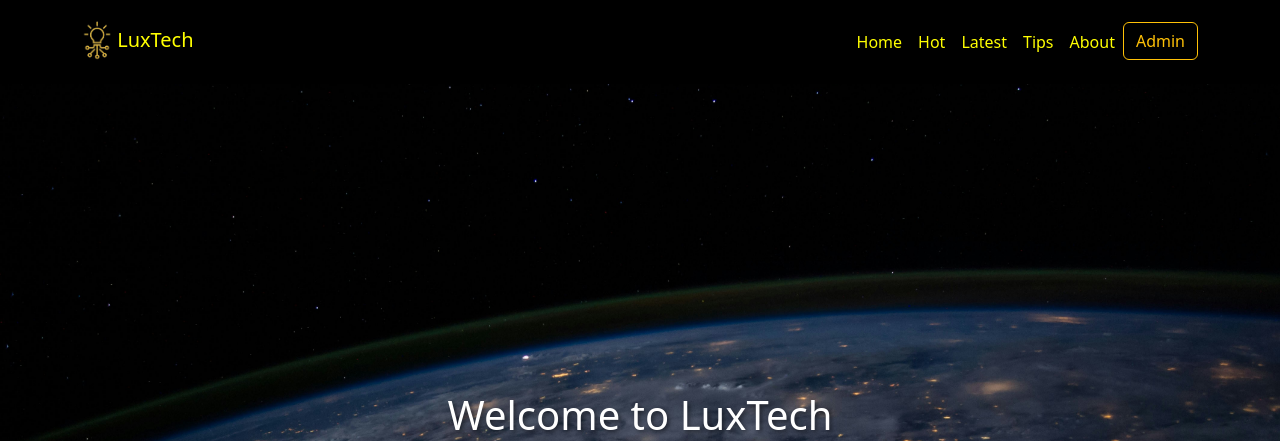
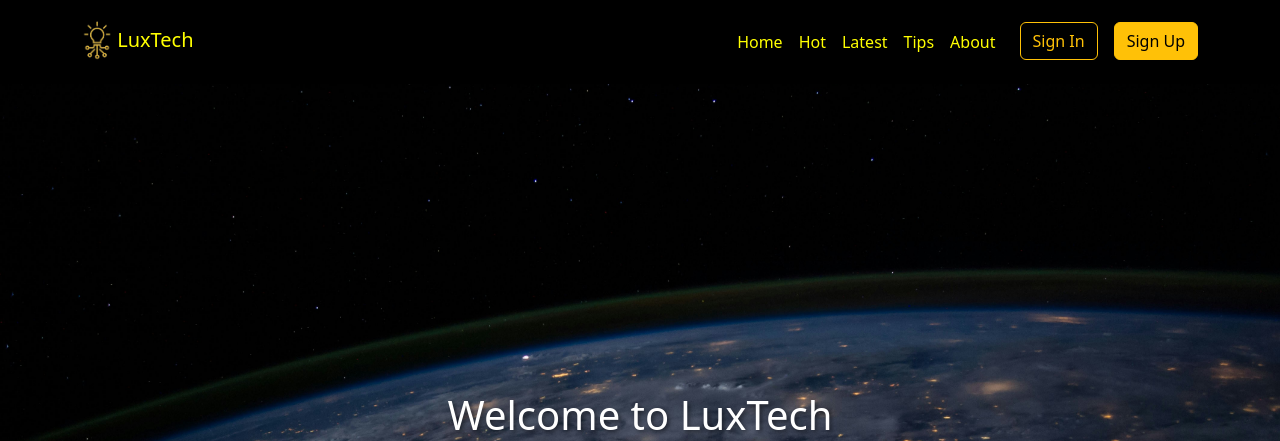
Before and after one commit to Ginpra/Website, a PHP site: page /Home.php in a window 1280 px wide. Shown: the top 441 px of the page. Run offline with PHP 8.4, Linux system fonts and the light colour scheme; data that the repository does not hold is empty.

Commit message:
Update Home.php

```diff
--- a/Berita Teknologi/Home.php
+++ b/Berita Teknologi/Home.php
@@ -38,8 +38,11 @@ include 'koneksi.php'; // Menghubungkan ke database
           <li class="nav-item">
             <a class="nav-link" href="#about">About</a>
           </li>
-          <li class="nav-item">
-            <a class="btn btn-outline-warning" href="login.php">Admin</a>
+          <li class="nav-item ms-3">
+            <a class="btn btn-outline-warning" href="login.php">Sign In</a>
+          </li>
+          <li class="nav-item ms-3">
+            <a class="btn btn-warning" href="register.php">Sign Up</a>
           </li>
         </ul>
       </div>
```
